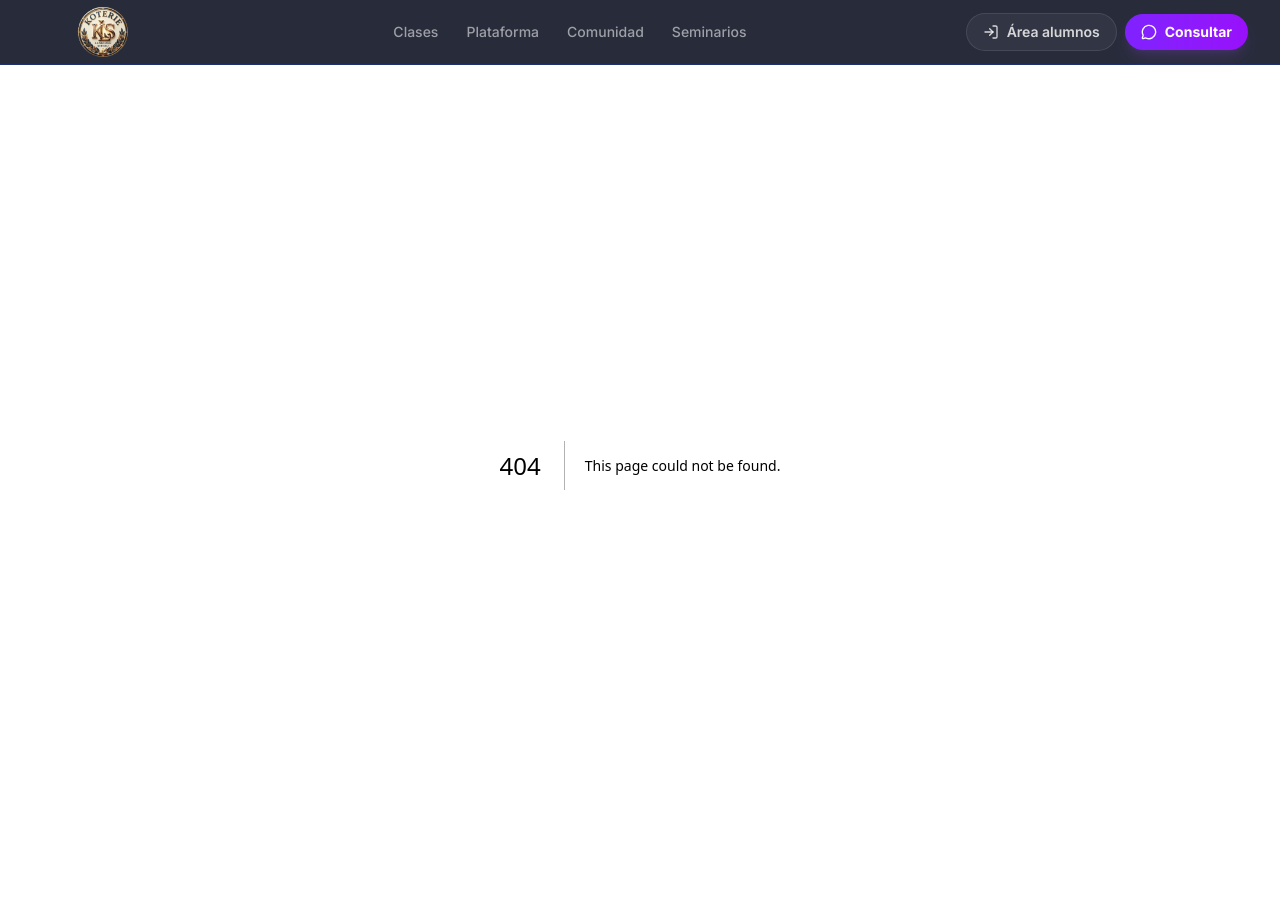
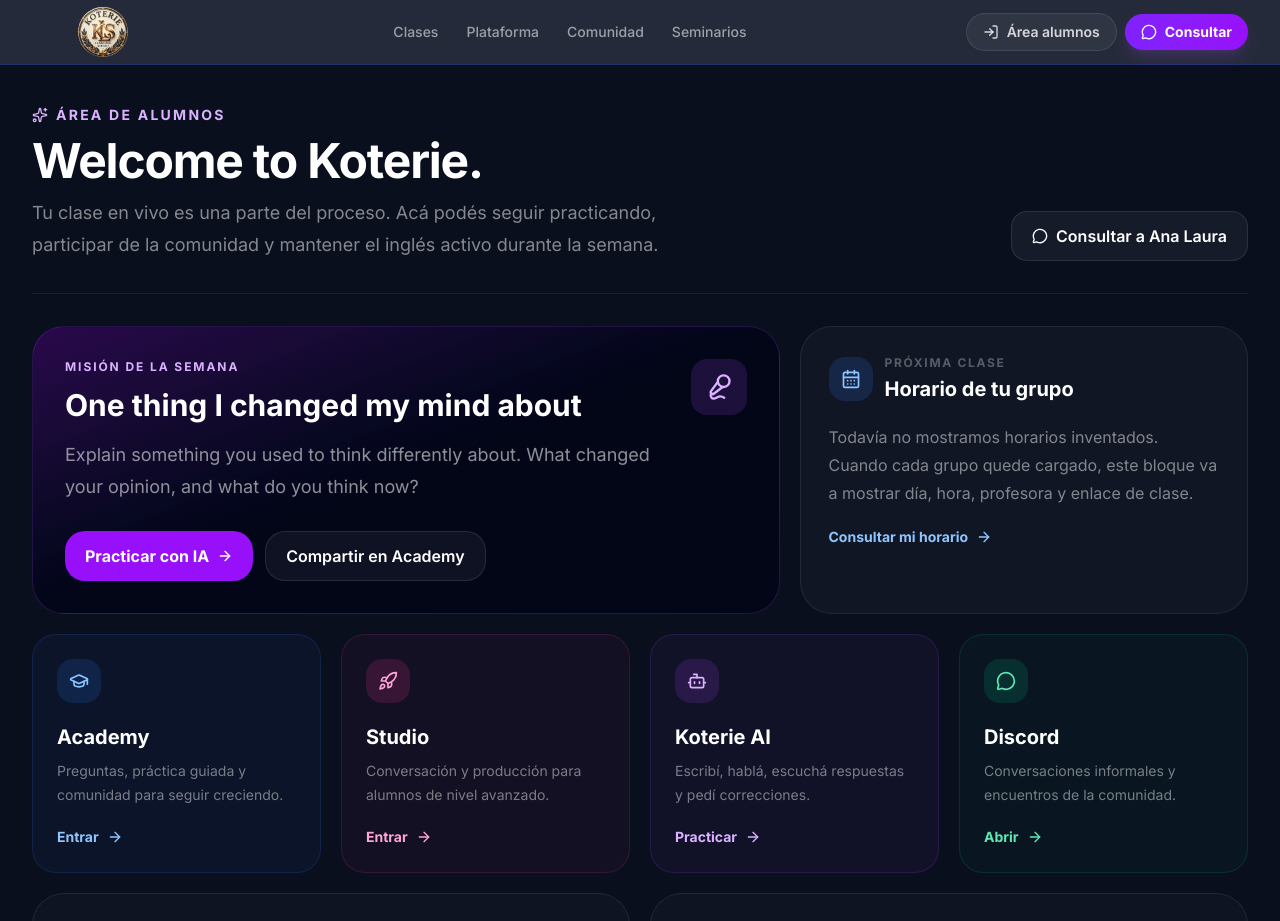
Before and after one commit to diegomanni67/mi-web-online, a Next.js app: page /dashboard in a window 1280 px wide. Before the commit this address had no page. Shown: the top 921 px of the page. Before the commit the page ends 865 px from the top, so only its background shows below. Built offline with nearby package versions, Linux system fonts and the light colour scheme.

Commit message:
Add launch-ready Koterie student dashboard

```diff
--- /dev/null
+++ b/app/dashboard/page.tsx
@@ -0,0 +1,110 @@
+"use client"
+
+import Link from 'next/link'
+import {
+  ArrowRight,
+  Bot,
+  CalendarDays,
+  GraduationCap,
+  MessageCircle,
+  Mic2,
+  Rocket,
+  Sparkles,
+  Video,
+} from 'lucide-react'
+
+const whatsapp = 'https://wa.me/5491162991211?text=Hola%20Ana%20Laura%2C%20soy%20alumno%2Fa%20de%20Koterie%20y%20quiero%20consultar%20por%20mi%20pr%C3%B3xima%20clase.'
+
+const weeklyMission = {
+  title: 'One thing I changed my mind about',
+  prompt: 'Explain something you used to think differently about. What changed your opinion, and what do you think now?',
+}
+
+export default function DashboardPage() {
+  return (
+    <main className="min-h-screen bg-[#0a0f1e] px-4 py-10 text-white sm:px-6 lg:px-8">
+      <div className="mx-auto max-w-7xl">
+        <div className="flex flex-col gap-5 border-b border-white/[0.07] pb-8 sm:flex-row sm:items-end sm:justify-between">
+          <div>
+            <div className="flex items-center gap-2 text-sm font-bold uppercase tracking-[0.16em] text-purple-300"><Sparkles className="h-4 w-4" /> Área de alumnos</div>
+            <h1 className="mt-3 text-4xl font-bold tracking-tight sm:text-5xl">Welcome to Koterie.</h1>
+            <p className="mt-3 max-w-2xl text-lg leading-8 text-white/50">Tu clase en vivo es una parte del proceso. Acá podés seguir practicando, participar de la comunidad y mantener el inglés activo durante la semana.</p>
+          </div>
+          <a href={whatsapp} target="_blank" rel="noreferrer" className="inline-flex items-center justify-center gap-2 rounded-2xl border border-white/10 bg-white/5 px-5 py-3 font-semibold text-white transition hover:bg-white/10">
+            <MessageCircle className="h-4 w-4" /> Consultar a Ana Laura
+          </a>
+        </div>
+
+        <section className="mt-8 grid gap-5 lg:grid-cols-[1.25fr_.75fr]">
+          <article className="overflow-hidden rounded-[2rem] border border-purple-500/20 bg-gradient-to-br from-purple-950/65 via-slate-950 to-slate-950 p-7 sm:p-8">
+            <div className="flex flex-col gap-6 sm:flex-row sm:items-start sm:justify-between">
+              <div>
+                <p className="text-xs font-bold uppercase tracking-[0.16em] text-purple-300">Misión de la semana</p>
+                <h2 className="mt-3 max-w-2xl text-3xl font-bold">{weeklyMission.title}</h2>
+                <p className="mt-4 max-w-2xl text-lg leading-8 text-white/55">{weeklyMission.prompt}</p>
+              </div>
+              <div className="flex h-14 w-14 shrink-0 items-center justify-center rounded-2xl bg-purple-500/15 text-purple-300"><Mic2 className="h-7 w-7" /></div>
+            </div>
+            <div className="mt-7 flex flex-wrap gap-3">
+              <Link href="/practice" className="inline-flex items-center gap-2 rounded-xl bg-purple-600 px-5 py-3 font-bold text-white transition hover:bg-purple-500">Practicar con IA <ArrowRight className="h-4 w-4" /></Link>
+              <Link href="/academy-forum" className="inline-flex items-center gap-2 rounded-xl border border-white/10 bg-white/5 px-5 py-3 font-semibold text-white transition hover:bg-white/10">Compartir en Academy</Link>
+            </div>
+          </article>
+
+          <article className="rounded-[2rem] border border-white/[0.08] bg-white/[0.03] p-7">
+            <div className="flex items-center gap-3">
+              <div className="flex h-11 w-11 items-center justify-center rounded-2xl bg-blue-500/15 text-blue-300"><CalendarDays className="h-5 w-5" /></div>
+              <div>
+                <p className="text-xs font-bold uppercase tracking-[0.14em] text-white/30">Próxima clase</p>
+                <h2 className="mt-1 text-xl font-bold">Horario de tu grupo</h2>
+              </div>
+            </div>
+            <p className="mt-5 leading-7 text-white/48">Todavía no mostramos horarios inventados. Cuando cada grupo quede cargado, este bloque va a mostrar día, hora, profesora y enlace de clase.</p>
+            <a href={whatsapp} target="_blank" rel="noreferrer" className="mt-5 inline-flex items-center gap-2 text-sm font-bold text-blue-300 transition hover:text-white">Consultar mi horario <ArrowRight className="h-4 w-4" /></a>
+          </article>
+        </section>
+
+        <section className="mt-5 grid gap-5 md:grid-cols-2 xl:grid-cols-4">
+          <Link href="/academy-forum" className="group rounded-3xl border border-blue-500/15 bg-blue-500/[0.045] p-6 transition hover:-translate-y-1 hover:border-blue-400/30 hover:bg-blue-500/[0.07]">
+            <div className="flex h-11 w-11 items-center justify-center rounded-2xl bg-blue-500/15 text-blue-300"><GraduationCap className="h-5 w-5" /></div>
+            <h3 className="mt-5 text-xl font-bold">Academy</h3>
+            <p className="mt-2 text-sm leading-6 text-white/45">Preguntas, práctica guiada y comunidad para seguir creciendo.</p>
+            <span className="mt-5 inline-flex items-center gap-2 text-sm font-bold text-blue-300">Entrar <ArrowRight className="h-4 w-4 transition group-hover:translate-x-1" /></span>
+          </Link>
+
+          <Link href="/studio-forum" className="group rounded-3xl border border-pink-500/15 bg-pink-500/[0.045] p-6 transition hover:-translate-y-1 hover:border-pink-400/30 hover:bg-pink-500/[0.07]">
+            <div className="flex h-11 w-11 items-center justify-center rounded-2xl bg-pink-500/15 text-pink-300"><Rocket className="h-5 w-5" /></div>
+            <h3 className="mt-5 text-xl font-bold">Studio</h3>
+            <p className="mt-2 text-sm leading-6 text-white/45">Conversación y producción para alumnos de nivel avanzado.</p>
+            <span className="mt-5 inline-flex items-center gap-2 text-sm font-bold text-pink-300">Entrar <ArrowRight className="h-4 w-4 transition group-hover:translate-x-1" /></span>
+          </Link>
+
+          <Link href="/practice" className="group rounded-3xl border border-purple-500/15 bg-purple-500/[0.045] p-6 transition hover:-translate-y-1 hover:border-purple-400/30 hover:bg-purple-500/[0.07]">
+            <div className="flex h-11 w-11 items-center justify-center rounded-2xl bg-purple-500/15 text-purple-300"><Bot className="h-5 w-5" /></div>
+            <h3 className="mt-5 text-xl font-bold">Koterie AI</h3>
+            <p className="mt-2 text-sm leading-6 text-white/45">Escribí, hablá, escuchá respuestas y pedí correcciones.</p>
+            <span className="mt-5 inline-flex items-center gap-2 text-sm font-bold text-purple-300">Practicar <ArrowRight className="h-4 w-4 transition group-hover:translate-x-1" /></span>
+          </Link>
+
+          <a href="https://discord.gg/5EaYtrz7R7" target="_blank" rel="noopener noreferrer" className="group rounded-3xl border border-emerald-500/15 bg-emerald-500/[0.04] p-6 transition hover:-translate-y-1 hover:border-emerald-400/30 hover:bg-emerald-500/[0.065]">
+            <div className="flex h-11 w-11 items-center justify-center rounded-2xl bg-emerald-500/15 text-emerald-300"><MessageCircle className="h-5 w-5" /></div>
+            <h3 className="mt-5 text-xl font-bold">Discord</h3>
+            <p className="mt-2 text-sm leading-6 text-white/45">Conversaciones informales y encuentros de la comunidad.</p>
+            <span className="mt-5 inline-flex items-center gap-2 text-sm font-bold text-emerald-300">Abrir <ArrowRight className="h-4 w-4 transition group-hover:translate-x-1" /></span>
+          </a>
+        </section>
+
+        <section className="mt-5 grid gap-5 lg:grid-cols-2">
+          <article className="rounded-[2rem] border border-white/[0.08] bg-white/[0.025] p-7 sm:p-8">
+            <div className="flex items-center gap-3"><Video className="h-5 w-5 text-sky-300" /><h2 className="text-xl font-bold">Clases en vivo</h2></div>
+            <p className="mt-4 leading-7 text-white/48">En la próxima etapa, cada alumno va a ver acá su grupo, profesora, próxima clase y enlace de acceso. Preferimos dejar el bloque preparado antes que rellenarlo con información ficticia.</p>
+          </article>
+          <article className="rounded-[2rem] border border-white/[0.08] bg-white/[0.025] p-7 sm:p-8">
+            <div className="flex items-center gap-3"><CalendarDays className="h-5 w-5 text-amber-300" /><h2 className="text-xl font-bold">Seminarios</h2></div>
+            <p className="mt-4 leading-7 text-white/48">Cuando haya un seminario confirmado aparecerá en este espacio con tema, nivel, fecha, precio y forma de reserva. Las grabaciones se podrán integrar después.</p>
+          </article>
+        </section>
+      </div>
+    </main>
+  )
+}
```
